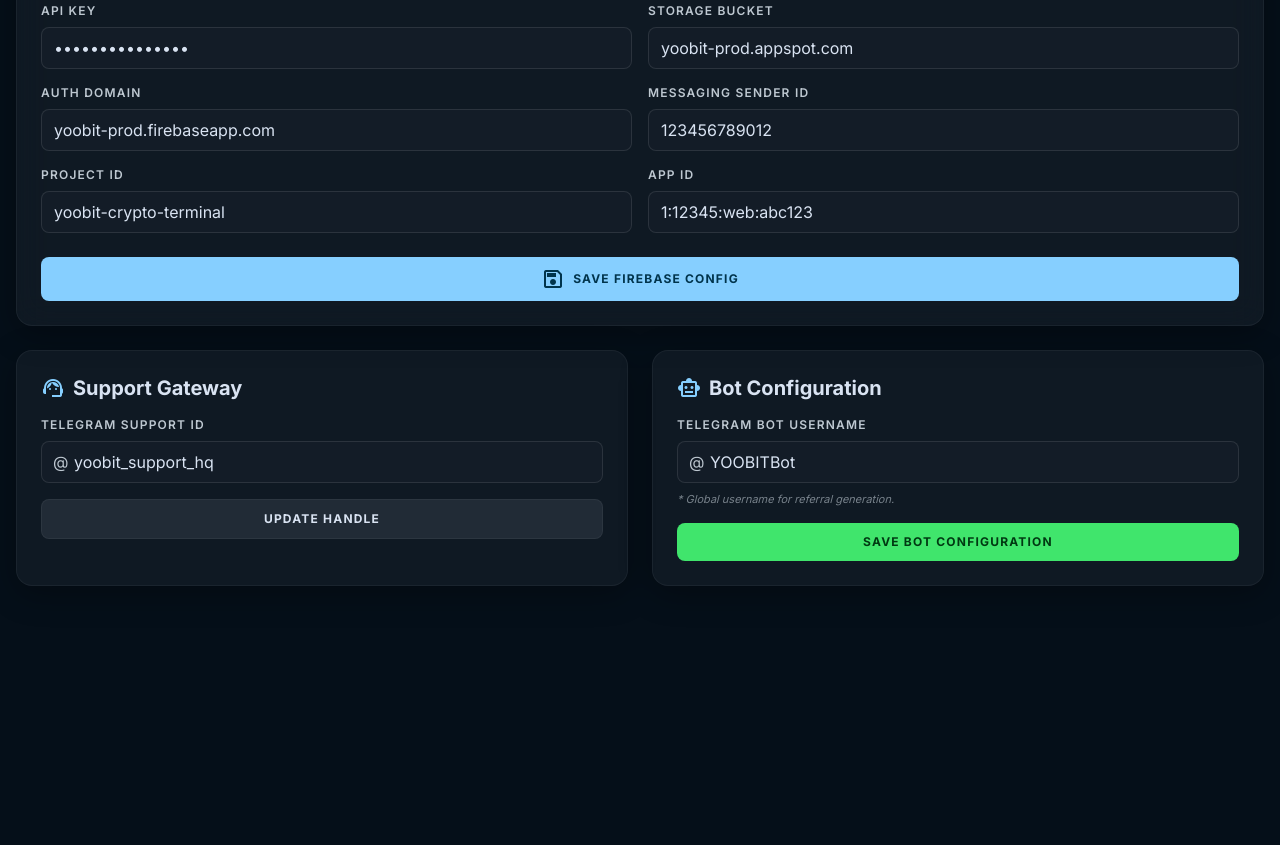
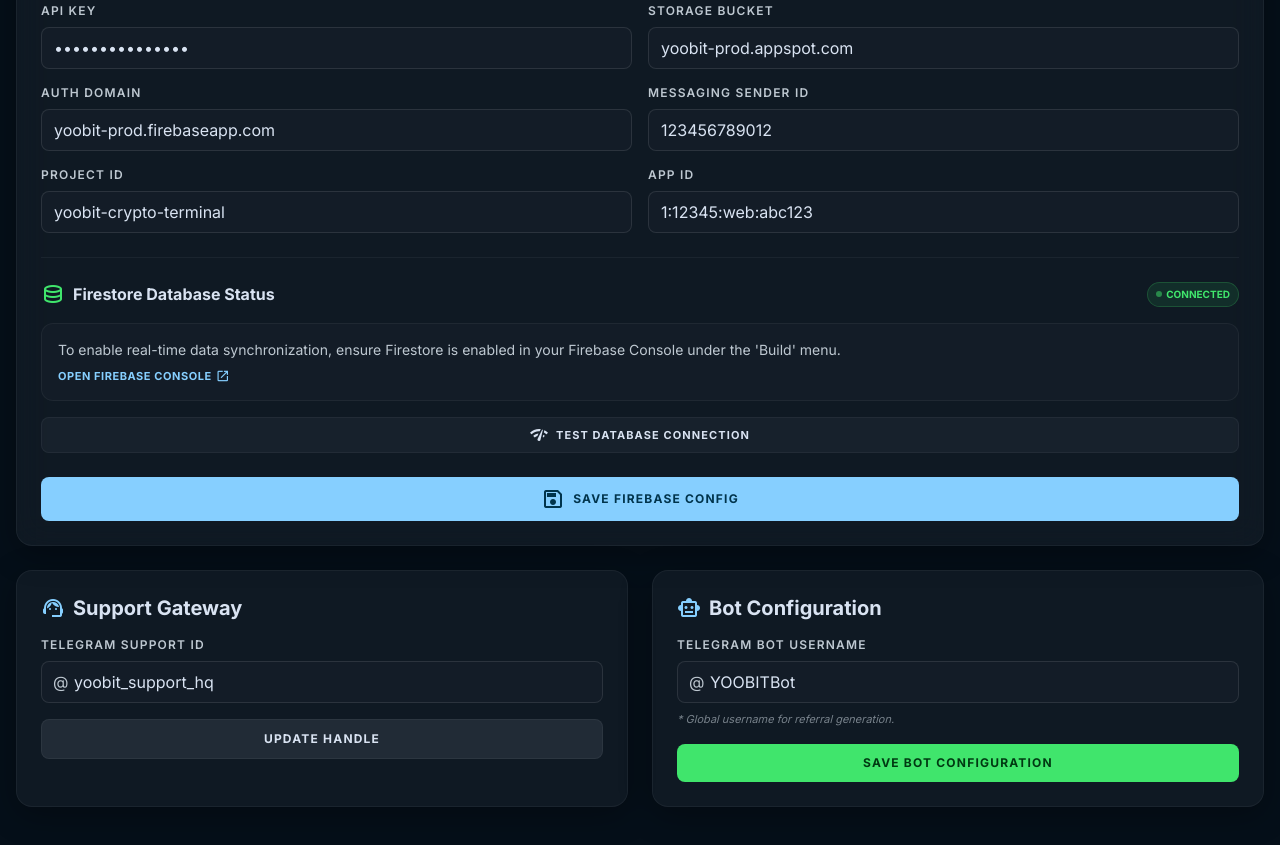
Before and after one commit to tradingeasy12-dot/yoobit, a plain HTML site: page admin.html in a window 1280 px wide. Shown: the part 1167-2012 px from the top of the page. Before the commit the page ends 1913 px from the top, so only its background shows below. Drawn offline with nearby package versions, Linux system fonts and the light colour scheme; a script that the page names is missing.

Commit message:
Update admin.html

```diff
--- a/admin.html
+++ b/admin.html
@@ -457,7 +457,29 @@
         </div>
     </div>
 </div>
-<button class="w-full mt-lg py-2.5 bg-primary text-on-primary font-bold rounded-lg uppercase tracking-widest text-[12px] flex items-center justify-center gap-2 transition-all active:scale-[0.98]" id="save-firebase-btn" onclick="handleGenericAction(this, 'Syncing Firebase...', 'Firebase Config Saved Successfully')">
+<div class="mt-lg pt-lg border-t border-white/5">
+    <div class="flex items-center justify-between mb-md">
+        <div class="flex items-center gap-sm">
+            <span class="material-symbols-outlined text-secondary">database</span>
+            <h4 class="text-body-lg font-bold text-on-surface">Firestore Database Status</h4>
+        </div>
+        <div class="flex items-center gap-xs px-2 py-1 bg-secondary/10 border border-secondary/20 rounded-full">
+            <span class="status-pip bg-secondary animate-pulse"></span>
+            <span class="text-[10px] font-bold text-secondary uppercase">Connected</span>
+        </div>
+    </div>
+    <div class="bg-surface-container-low p-md rounded-xl border border-white/5 mb-md">
+        <p class="text-body-sm text-on-surface-variant mb-2">To enable real-time data synchronization, ensure Firestore is enabled in your Firebase Console under the 'Build' menu.</p>
+        <a href="https://console.firebase.google.com/" target="_blank" class="text-primary text-[11px] font-bold uppercase tracking-wider hover:underline flex items-center gap-1">
+            Open Firebase Console
+            <span class="material-symbols-outlined text-[14px]">open_in_new</span>
+        </a>
+    </div>
+    <button class="w-full py-2 bg-surface-container-high/50 text-on-surface font-bold rounded-lg uppercase tracking-widest text-[11px] border border-white/5 hover:bg-primary/10 transition-colors flex items-center justify-center gap-2" onclick="handleGenericAction(this, 'Testing Connection...', 'Database Connection Verified')">
+        <span class="material-symbols-outlined text-[18px]">network_check</span>
+        Test Database Connection
+    </button>
+</div><button class="w-full mt-lg py-2.5 bg-primary text-on-primary font-bold rounded-lg uppercase tracking-widest text-[12px] flex items-center justify-center gap-2 transition-all active:scale-[0.98]" id="save-firebase-btn" onclick="handleGenericAction(this, 'Syncing Firebase...', 'Firebase Config Saved Successfully')">
     <span class="material-symbols-outlined">save</span>
     Save Firebase Config
 </button></section>
```
